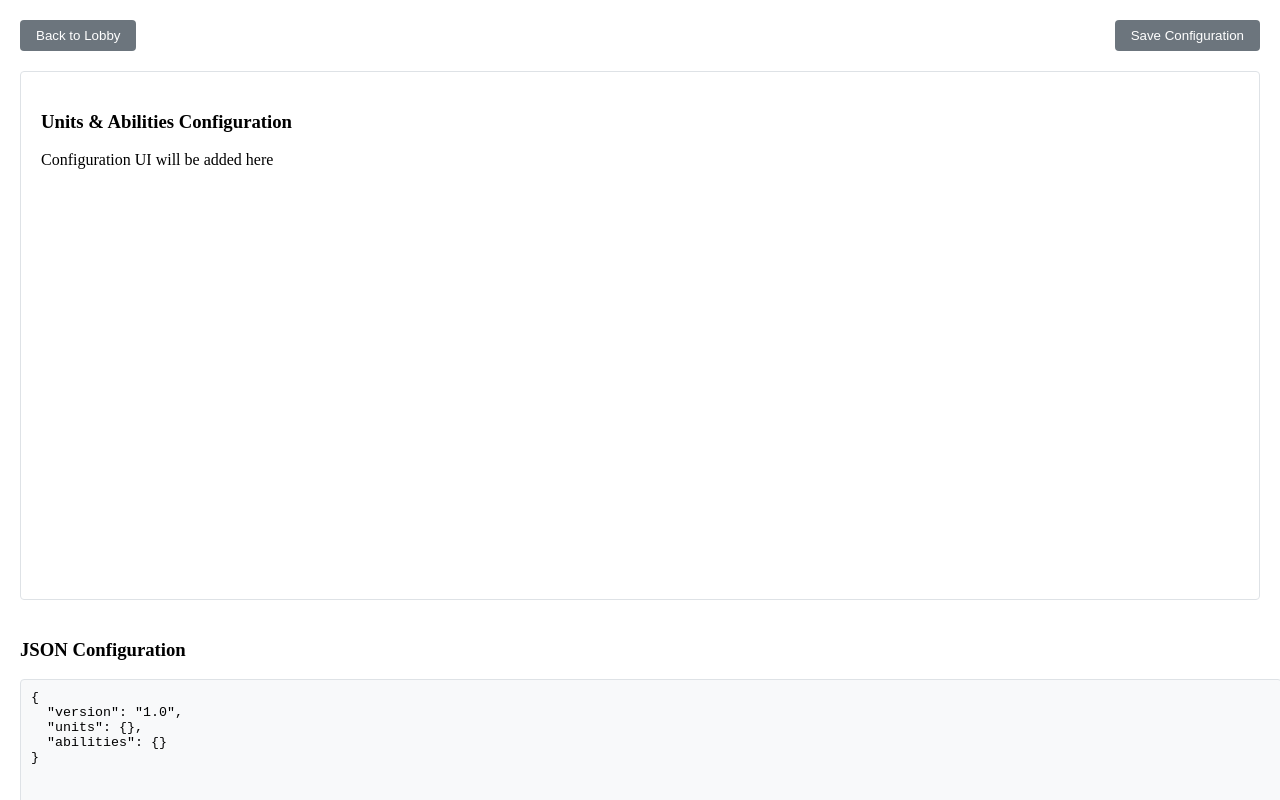
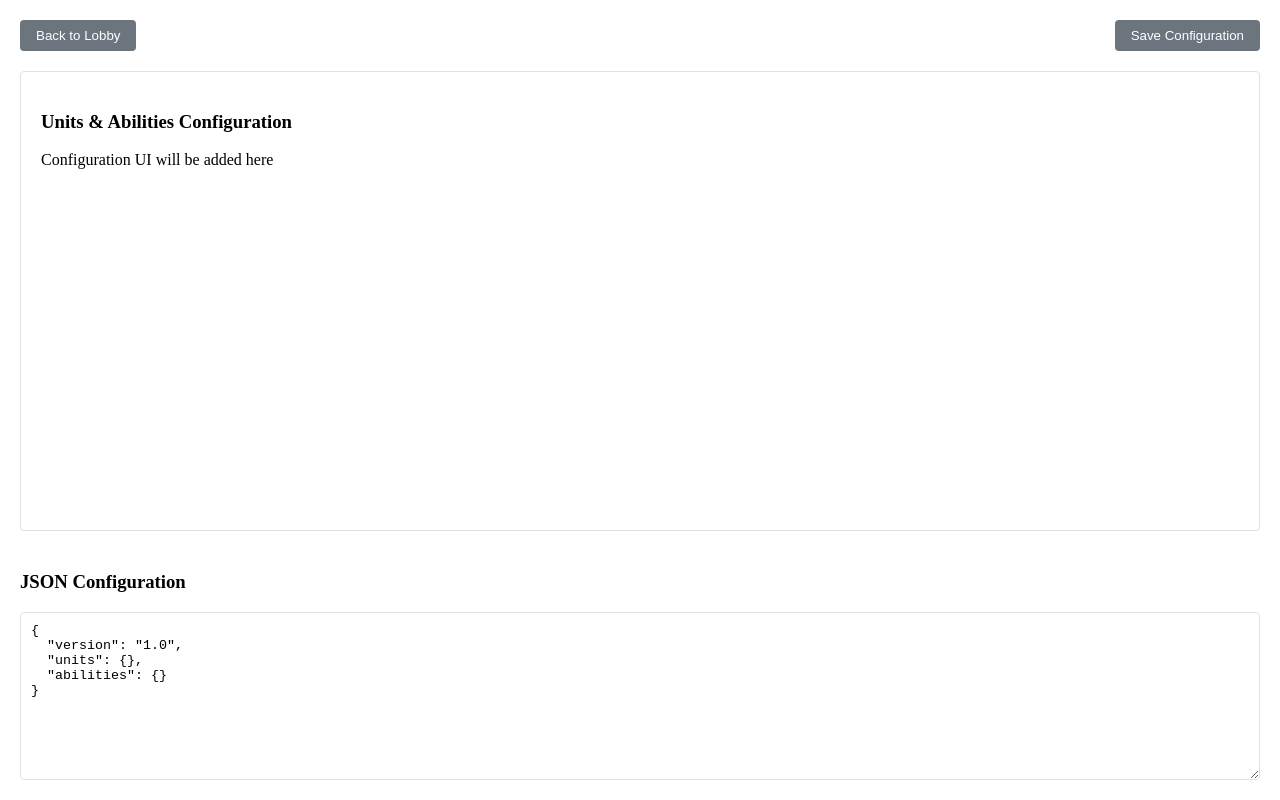
Before and after one commit to Ruinan-Ding/ChessPlusPlus, an Angular app in the folder client/: page /setup in a window 1280 px wide. Built offline with nearby package versions, Linux system fonts and the light colour scheme; sample sign-in values are in the browser's storage.

Commit message:
feature/dev10 rescaled configuration page

```diff
--- a/client/src/app/components/setup-config/setup-config.component.scss
+++ b/client/src/app/components/setup-config/setup-config.component.scss
@@ -4,6 +4,8 @@
   display: flex;
   flex-direction: column;
   gap: 20px;
+  box-sizing: border-box;
+  overflow: hidden;
 
   .header {
     .save-section {
@@ -19,25 +21,73 @@
     }
   }
 
-  .json-section {
-    textarea {
-      font-family: 'Consolas', 'Monaco', 'Courier New', monospace;
-      tab-size: 2;
-      background-color: #f8f9fa;
+  .config-section {
+    display: flex;
+    flex-direction: column;
+    gap: 20px;
+    flex: 1;
+    min-height: 0;
 
-      &:focus {
-        outline: none;
-        border-color: #007bff;
-        box-shadow: 0 0 0 0.2rem rgba(0, 123, 255, 0.25);
+    .config-ui {
+      flex: 2;
+      border: 1px solid #dee2e6;
+      border-radius: 4px;
+      padding: 20px;
+      min-width: 0;
+      box-sizing: border-box;
+      margin-bottom: 0;
+    }
+    .json-section {
+      flex: 1;
+      display: flex;
+      flex-direction: column;
+      min-width: 0;
+      height: 180px;
+      box-sizing: border-box;
+      margin-top: 20px;
+
+      h3 {
+        margin-top: 0;
+      }
+      textarea {
+        width: 100%;
+        min-height: 100px;
+        height: 100%;
+        padding: 10px;
+        border: 1px solid #dee2e6;
+        border-radius: 4px;
+        resize: vertical;
+        font-family: monospace;
+        box-sizing: border-box;
+      }
+    }
+  }
+}
+
+@media (max-width: 900px) {
+  .setup-container {
+    .config-section {
+      .config-ui {
+        margin-bottom: 0;
+      }
+      .json-section {
+        margin-top: 20px;
+        height: 140px;
       }
     }
   }
 }
 
 @keyframes fadeOut {
-  0% { opacity: 1; }
-  75% { opacity: 1; }
-  100% { opacity: 0; }
+  0% {
+    opacity: 1;
+  }
+  75% {
+    opacity: 1;
+  }
+  100% {
+    opacity: 0;
+  }
 }
 
 .header {
@@ -68,31 +118,3 @@
     }
   }
 }
-
-.config-section {
-  display: flex;
-  flex-direction: column;
-  gap: 20px;
-  flex: 1;
-
-  .config-ui {
-    flex: 1;
-    border: 1px solid #dee2e6;
-    border-radius: 4px;
-    padding: 20px;
-  }
-
-  .json-section {
-    height: 200px;
-
-    textarea {
-      width: 100%;
-      height: 100%;
-      padding: 10px;
-      border: 1px solid #dee2e6;
-      border-radius: 4px;
-      resize: vertical;
-      font-family: monospace;
-    }
-  }
-}
```
